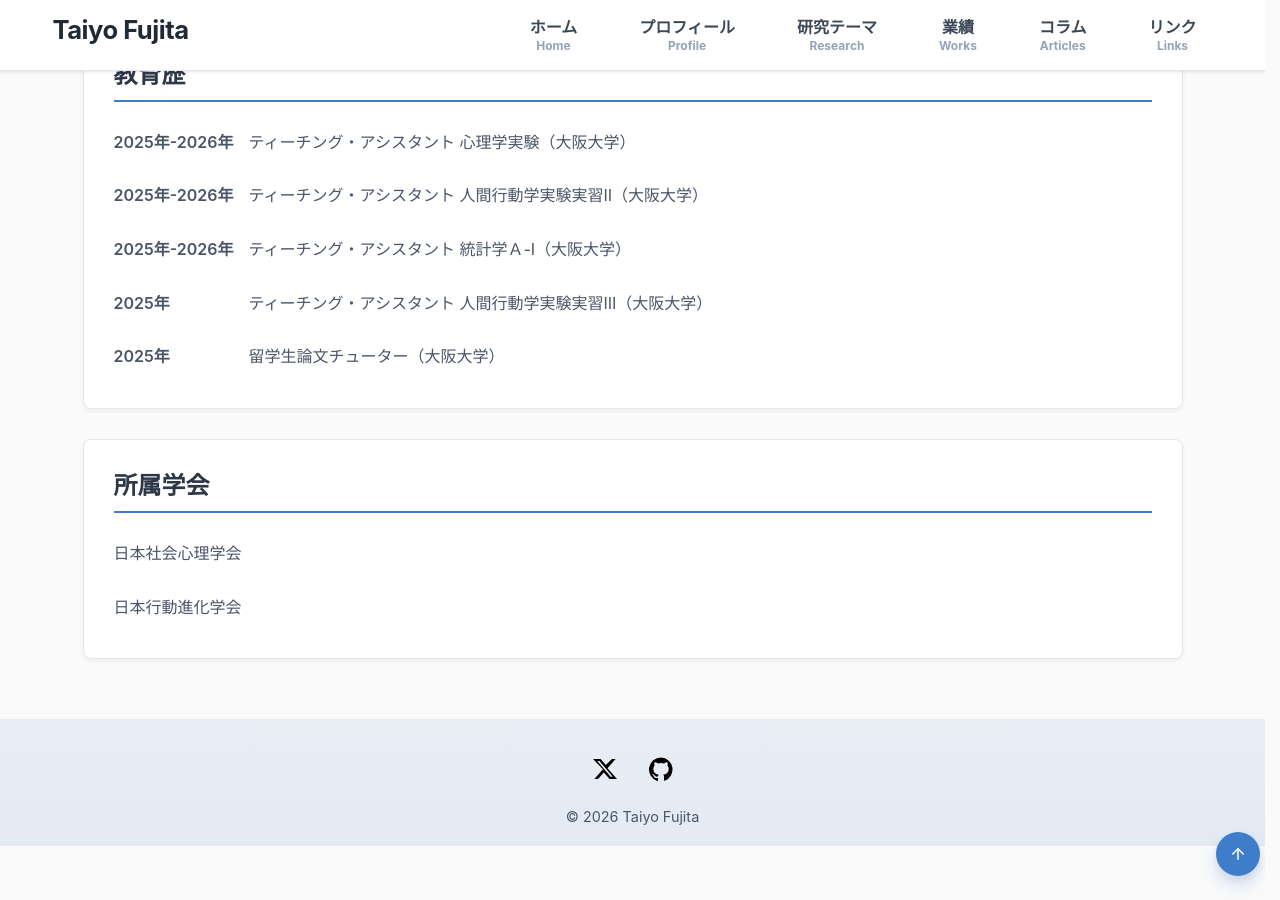
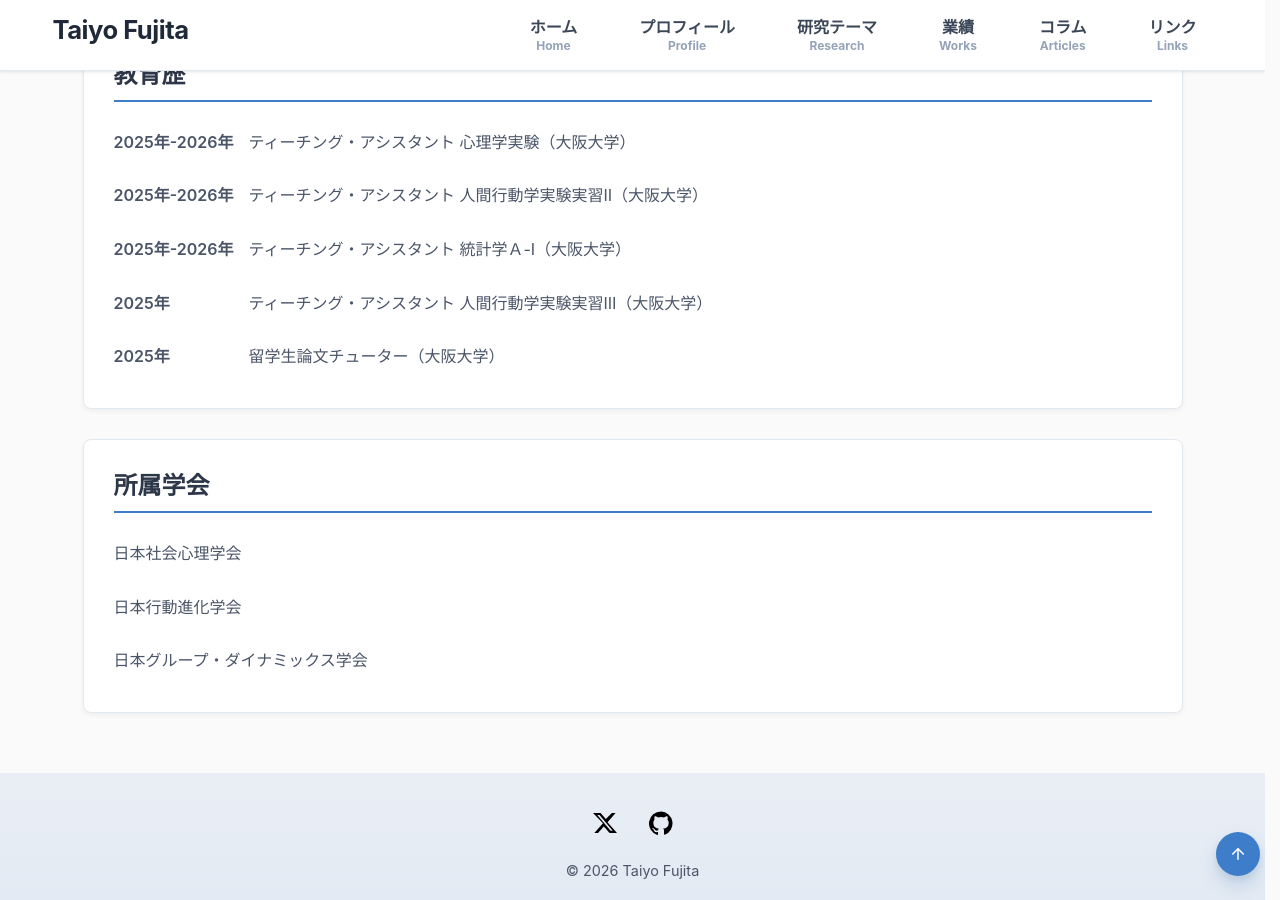
Before and after one commit to TaiyoF/tai-psy, a Jekyll site: the page built from pages/about-me.md, in a window 1280 px wide and 900 px high, scrolled down 1443 px. Built offline with Jekyll 4.4.1, drawn with Linux system fonts in a browser that asks for light colours.

Commit message:
Add membership item for 日本グループ・ダイナミックス学会

```diff
--- a/pages/about-me.md
+++ b/pages/about-me.md
@@ -69,6 +69,7 @@ permalink: /about-me/
             <div class="membership-list">
                 <div class="membership-item">日本社会心理学会</div>
                 <div class="membership-item">日本行動進化学会</div>
+                <div class="membership-item">日本グループ・ダイナミックス学会</div>
             </div>
         </div>
     </section>
```
